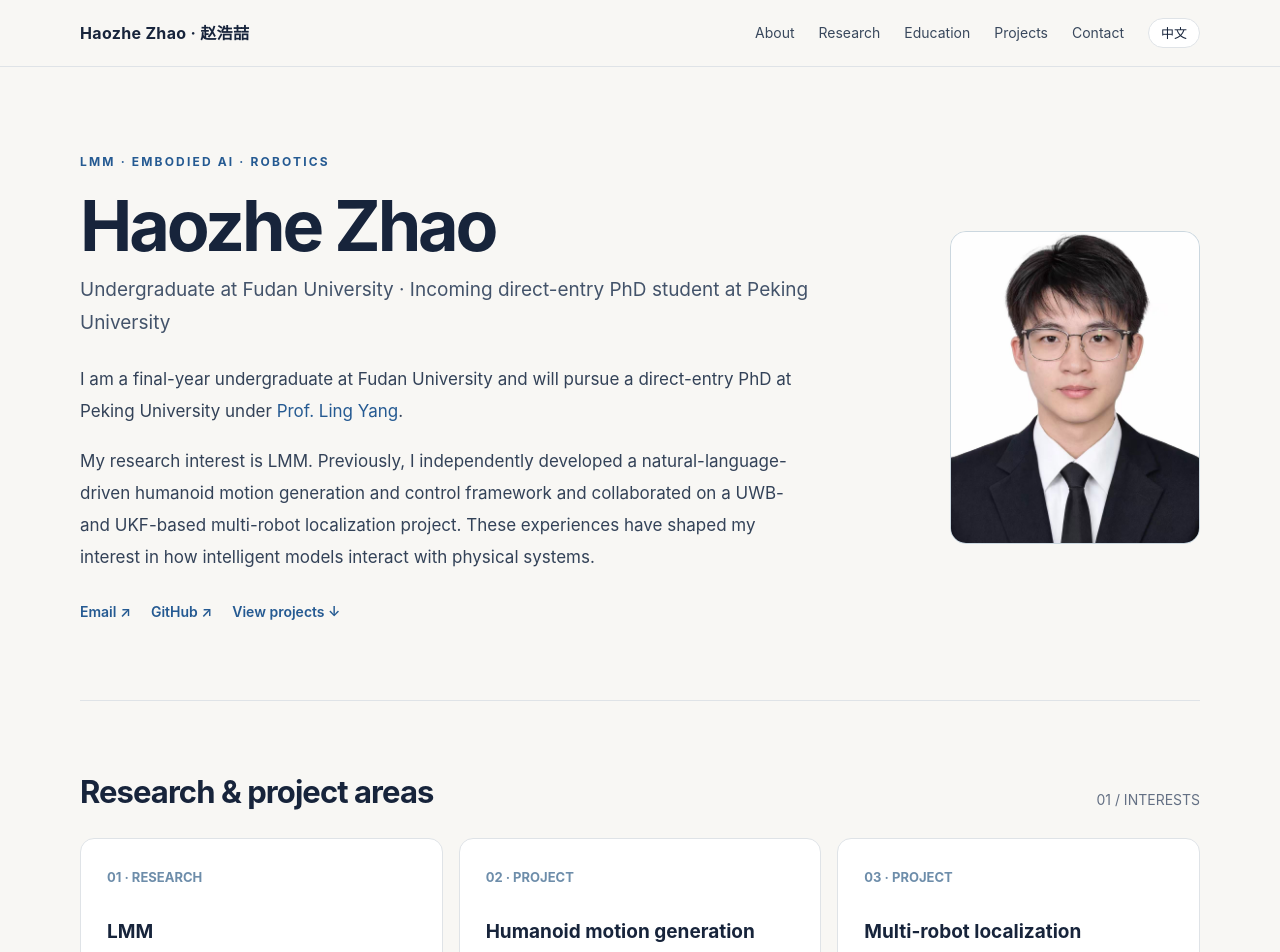
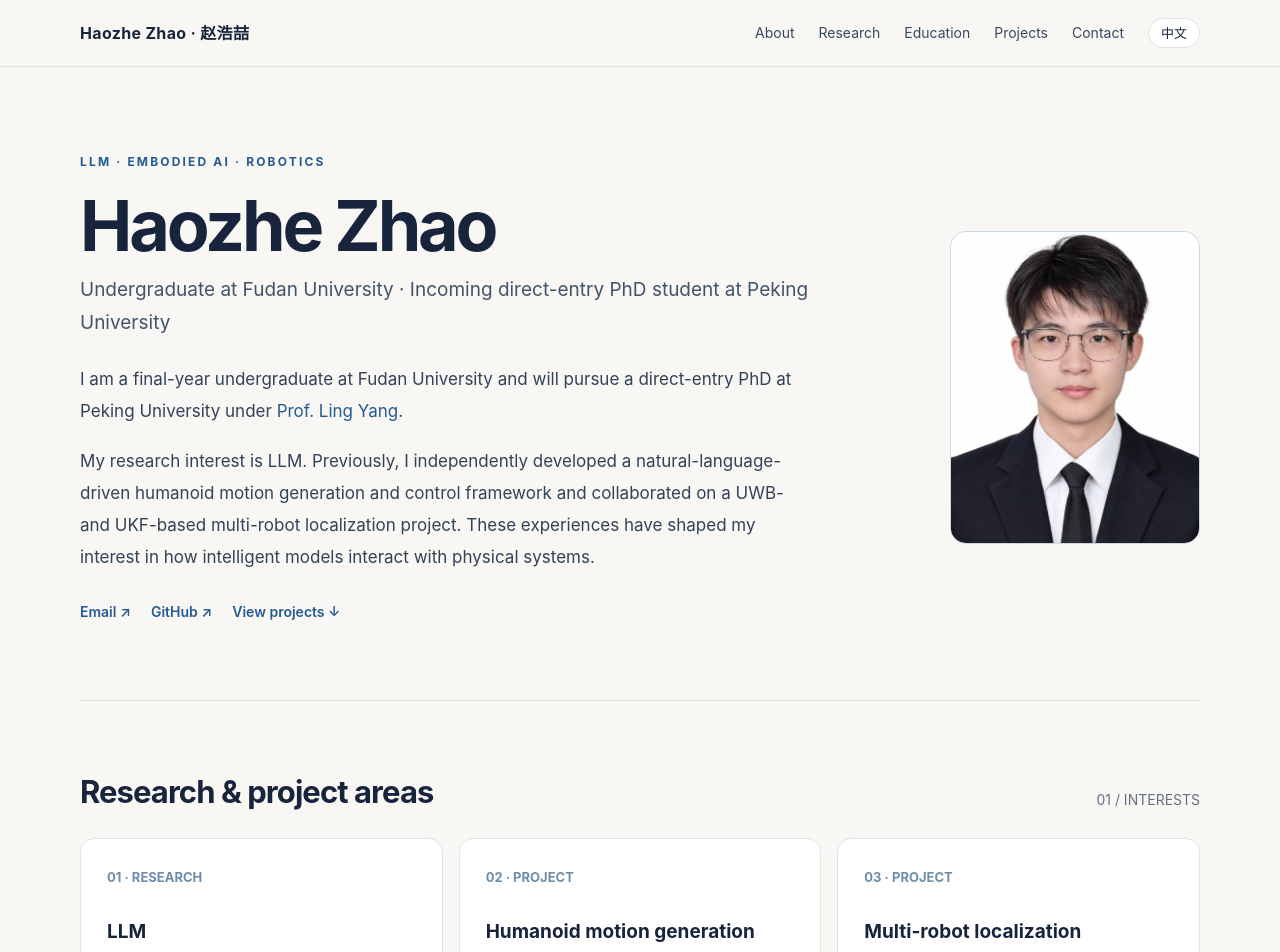
Before and after one commit to zhaohaozhe949/zhaohaozhe.github.io, a plain HTML site: page index.html in a window 1280 px wide. Shown: the top 952 px of the page. Drawn offline with Linux system fonts and the light colour scheme.

Commit message:
Add files via upload

```diff
--- a/index.html
+++ b/index.html
@@ -3,7 +3,7 @@
 <head>
   <meta charset="utf-8">
   <meta name="viewport" content="width=device-width, initial-scale=1">
-  <meta name="description" content="Haozhe Zhao’s academic homepage: LMM, embodied AI, and robotics projects.">
+  <meta name="description" content="Haozhe Zhao’s academic homepage: LLM, embodied AI, and robotics projects.">
   <title>Haozhe Zhao · Homepage</title>
   <style>
     :root { --bg:#f8f7f4; --paper:#fff; --ink:#17243b; --muted:#647084; --line:#dfe3e7; --blue:#255a92; --pale:#eaf1f7; --max:1120px; }
@@ -75,11 +75,11 @@
   <main class="wrap" id="top">
     <div class="hero" id="about">
       <div>
-        <p class="eyebrow">LMM · EMBODIED AI · ROBOTICS</p>
+        <p class="eyebrow">LLM · EMBODIED AI · ROBOTICS</p>
         <h1 data-zh="赵浩喆" data-en="Haozhe Zhao">Haozhe Zhao</h1>
         <p class="identity" data-zh="复旦大学本科生 · 即将入学北京大学直博" data-en="Undergraduate at Fudan University · Incoming direct-entry PhD student at Peking University">Undergraduate at Fudan University · Incoming direct-entry PhD student at Peking University</p>
         <p class="lead"><span data-zh="我目前是复旦大学大四学生，即将进入北京大学攻读博士学位，导师为" data-en="I am a final-year undergraduate at Fudan University and will pursue a direct-entry PhD at Peking University under ">I am a final-year undergraduate at Fudan University and will pursue a direct-entry PhD at Peking University under </span><a href="https://yangling0818.github.io/" target="_blank" rel="noopener noreferrer" data-zh="杨灵老师" data-en="Prof. Ling Yang">Prof. Ling Yang</a><span data-zh="。" data-en=".">.</span></p>
-        <p class="lead" data-zh="我的研究兴趣是 LMM。此前，我独立开发了自然语言驱动的人形机器人动作生成与控制框架，也与合作者共同完成了基于 UWB 和 UKF 的多机器人定位项目。这些经历让我持续关注智能模型如何与真实物理系统交互。" data-en="My research interest is LMM. Previously, I independently developed a natural-language-driven humanoid motion generation and control framework and collaborated on a UWB- and UKF-based multi-robot localization project. These experiences have shaped my interest in how intelligent models interact with physical systems.">My research interest is LMM. Previously, I independently developed a natural-language-driven humanoid motion generation and control framework and collaborated on a UWB- and UKF-based multi-robot localization project. These experiences have shaped my interest in how intelligent models interact with physical systems.</p>
+        <p class="lead" data-zh="我的研究兴趣是 LLM。此前，我独立开发了自然语言驱动的人形机器人动作生成与控制框架，也与合作者共同完成了基于 UWB 和 UKF 的多机器人定位项目。这些经历让我持续关注智能模型如何与真实物理系统交互。" data-en="My research interest is LLM. Previously, I independently developed a natural-language-driven humanoid motion generation and control framework and collaborated on a UWB- and UKF-based multi-robot localization project. These experiences have shaped my interest in how intelligent models interact with physical systems.">My research interest is LLM. Previously, I independently developed a natural-language-driven humanoid motion generation and control framework and collaborated on a UWB- and UKF-based multi-robot localization project. These experiences have shaped my interest in how intelligent models interact with physical systems.</p>
         <div class="links">
           <a href="mailto:23300720001@m.fudan.edu.cn">Email ↗</a>
           <a href="https://github.com/zhaohaozhe949" target="_blank" rel="noopener noreferrer">GitHub ↗</a>
@@ -92,7 +92,7 @@
     <section id="research">
       <div class="sectionhead"><h2 data-zh="研究兴趣与项目方向" data-en="Research & project areas">Research & project areas</h2><span class="sectionnote">01 / INTERESTS</span></div>
       <div class="grid">
-        <article class="card"><span class="num">01 · RESEARCH</span><h3>LMM</h3><p data-zh="即将开展博士研究的主要方向。" data-en="My primary interest for doctoral research.">My primary interest for doctoral research.</p></article>
+        <article class="card"><span class="num">01 · RESEARCH</span><h3>LLM</h3><p data-zh="即将开展博士研究的主要方向。" data-en="My primary interest for doctoral research.">My primary interest for doctoral research.</p></article>
         <article class="card"><span class="num">02 · PROJECT</span><h3 data-zh="人形机器人动作生成" data-en="Humanoid motion generation">Humanoid motion generation</h3><p data-zh="在个人项目中探索从自然语言指令到机器人动作生成和跟踪控制的流程。" data-en="An individual project exploring the pipeline from natural-language instructions to robot motion generation and tracking control.">An individual project exploring the pipeline from natural-language instructions to robot motion generation and tracking control.</p></article>
         <article class="card"><span class="num">03 · PROJECT</span><h3 data-zh="多机器人定位" data-en="Multi-robot localization">Multi-robot localization</h3><p data-zh="在合作项目中融合 UWB 测距与 UKF，改善多移动机器人的相对定位。" data-en="A collaborative project using UWB ranging and UKF fusion to improve relative localization among mobile robots.">A collaborative project using UWB ranging and UKF fusion to improve relative localization among mobile robots.</p></article>
       </div>
```
